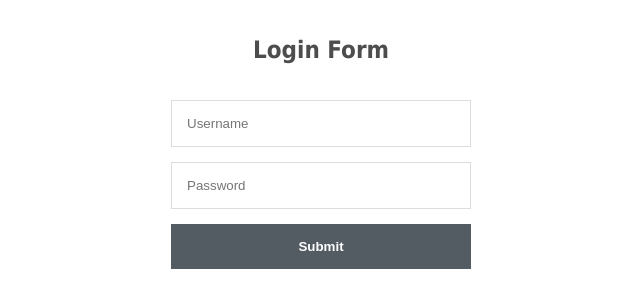
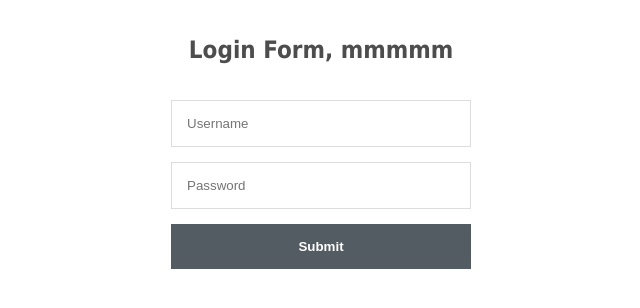
Before and after one commit to matthew-dean-brown/JavascriptJourney, a plain HTML site: page firstPage.html in a window 1280 px wide. Shown: the whole page, without its empty margins (319-959 px from the left). Drawn offline with Linux system fonts and the light colour scheme.

Commit message:
Checking/ playing around with pull and push requests

```diff
--- a/firstPage.html
+++ b/firstPage.html
@@ -37,7 +37,7 @@
 	</head>
 	<body>
 		<div class="login-form">
-			<h1>Login Form</h1>
+			<h1>Login Form, mmmmm</h1>
 			<form action="auth" method="POST">
 				<input type="text" name="username" placeholder="Username" required>
 				<input type="password" name="password" placeholder="Password" required>
```
